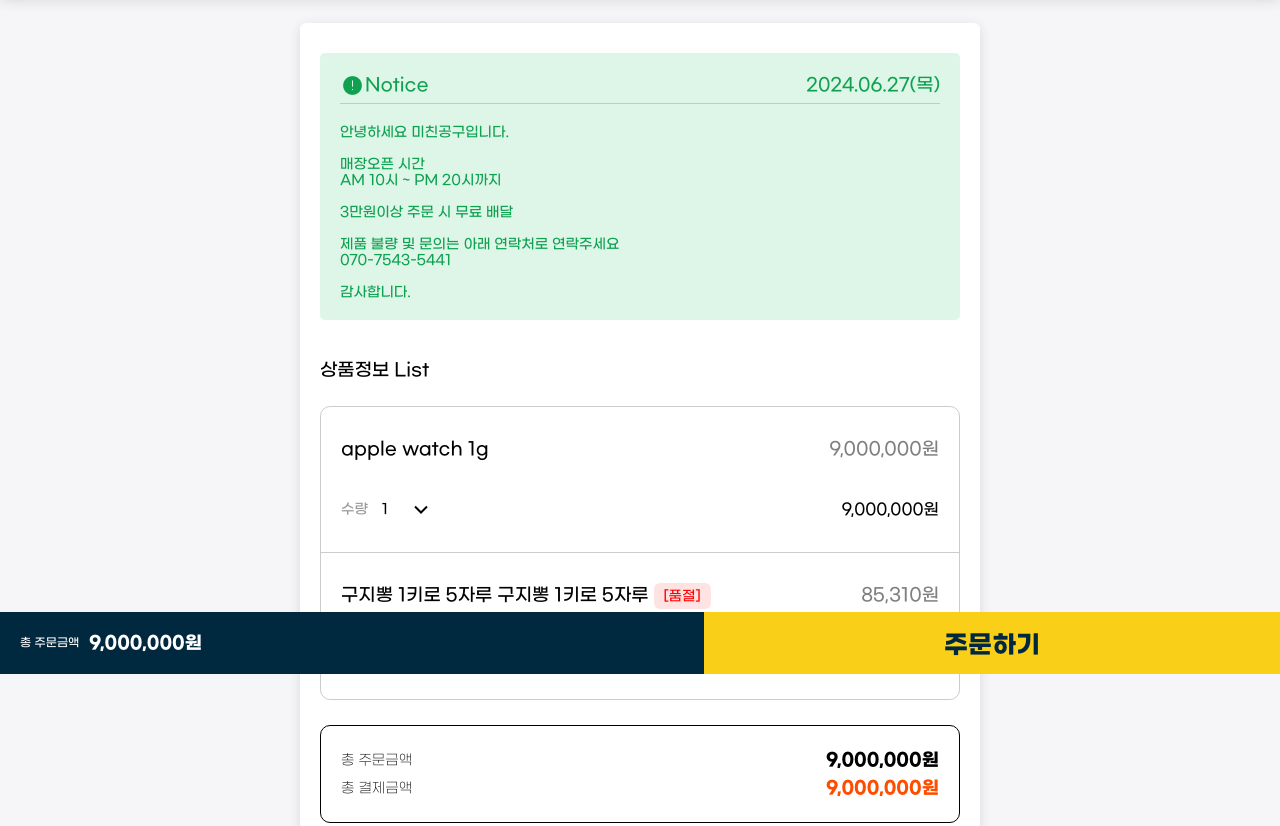
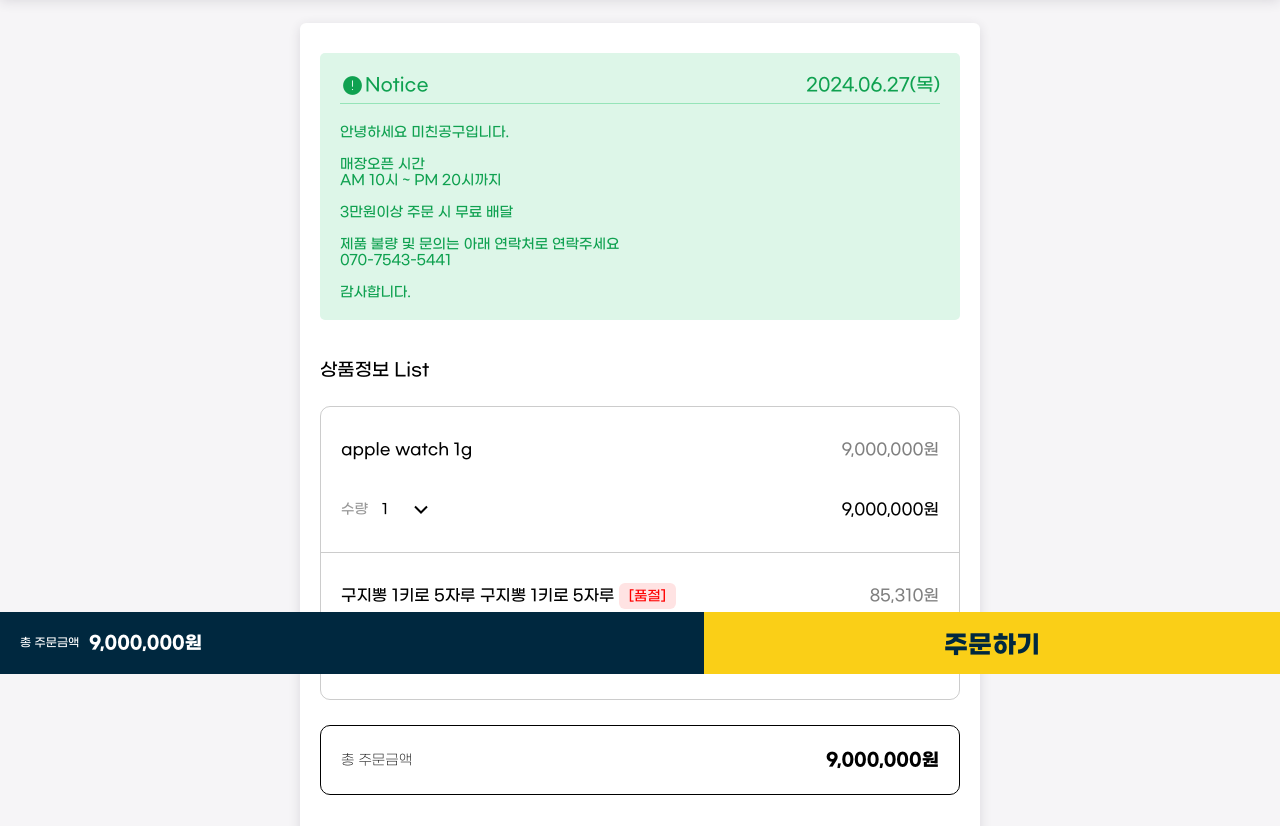
Before and after one commit to ossoni/goldcarriage, a plain HTML site: page index.html in a window 1280 px wide. Shown: the part 126-952 px from the top of the page. Drawn offline with nearby package versions, Linux system fonts and the light colour scheme.

Commit message:
주문정보 수정

```diff
--- a/css/style.css
+++ b/css/style.css
@@ -136,7 +136,7 @@ header {
 .product_ar .product_list li:last-child {
     border-bottom: 0;
 }
-.product_ar .product_box_set { display: flex; align-items: start; justify-content: space-between; flex-wrap: nowrap; font-size: 18px; padding-bottom: 35px;}
+.product_ar .product_box_set { display: flex; align-items: start; justify-content: space-between; flex-wrap: nowrap; font-size: 16px; padding-bottom: 35px;}
 .product_ar .product_box_set .product_box_name {word-break: keep-all; padding-right: 10px;line-height: 25px;}
 .product_ar .product_box_set .product_box_name strong {font-size: 14px;}
 .product_ar .product_box_set .product_box_price {word-break: keep-all; color: rgba(0, 0, 0, .5);}
@@ -348,7 +348,7 @@ footer p {font-size: 12px;}
     .account ul li button {margin-top: 5px;font-size: 16px;}
     .order_btn {width: 35%;}
     .order_complete {padding: 0 0 30px;}
-    .order_complete .complete_msg {font-size: 25px;}
+    .order_complete .complete_msg {font-size: 16px;}
 
     .delivery_msg_box {flex-direction: column;}
     .delivery_msg_box p {padding-bottom: 10px; margin-bottom: 10px; border-bottom: 1px solid rgba(0, 0, 0, .2); display: block;}
--- a/index.html
+++ b/index.html
@@ -119,10 +119,6 @@
                                 <span>총 주문금액</span>
                                 <strong class="product_box_price_total_number">9,000,000원</strong>
                             </div>
-                            <div class="product_box_price_total_inner">
-                                <span>총 결제금액</span>
-                                <strong class="product_box_price_total_number total">9,000,000원</strong>
-                            </div>
                         </div>
                     </div>
                 </div>
```
Also changed, not shown: order_complete.html (+1 -1 lines).
